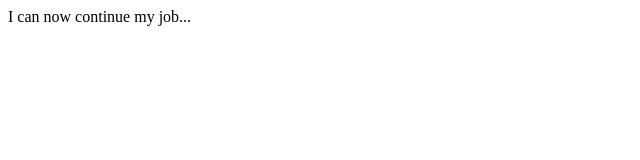
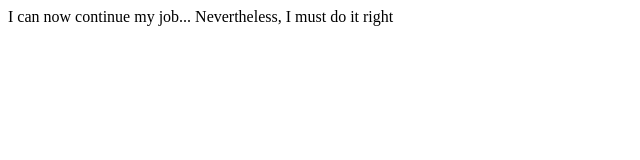
Before and after one commit to Ani-O/coursera-test, a plain HTML site: page Coursera_Course/index.html in a window 1280 px wide. Shown: the whole page, without its empty margins (0-640 px from the left). Drawn offline with Linux system fonts and the light colour scheme.

Commit message:
added a sentence
doing better job

```diff
--- a/Coursera_Course/index.html
+++ b/Coursera_Course/index.html
@@ -5,7 +5,7 @@
 </head>
 
 <body>
-I can now continue my job...
+I can now continue my job...  Nevertheless, I must do it right
 </body>
 
 </html>
```
